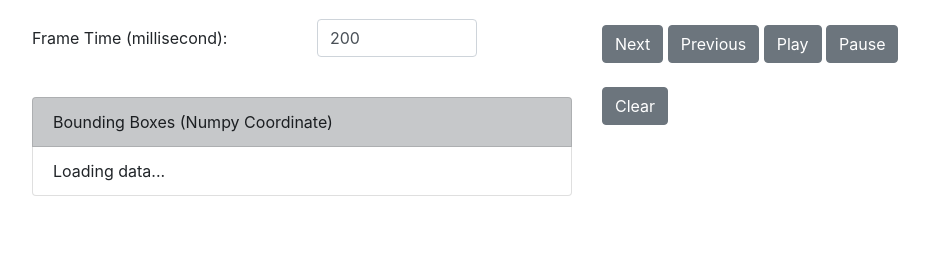
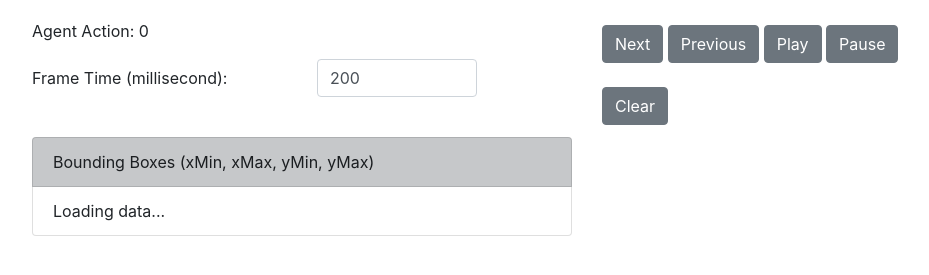
Before and after one commit to GuanSuns/Simple-Human-in-the-Loop-ML-Interface, a Python web app: template templates/index.html in a window 1280 px wide. Shown: the part 259-534 px from the top of the page, without its empty margins (53-982 px from the left). Run offline with Jinja, Linux system fonts and the light colour scheme; the template is opened without the code that fills it, so the values that code supplies are empty; some libraries are stand-ins or nearby versions.

Commit message:
bounding box upload

```diff
--- a/templates/index.html
+++ b/templates/index.html
@@ -28,6 +28,7 @@
                 <p id="frame_num">Total Frame: 0</p>
                 <p id="frame_shape">Frame Shape: 0*0</p>
                 <p id="human_feedback">Human Feedback: no feedback</p>
+                <p id="frame_action">Agent Action: 0</p>
                 <form>
                     <div class="form-group row">
                         <label for="frame_time" class="col-sm-6 col-form-label">Frame Time (millisecond):</label>
@@ -38,7 +39,7 @@
                 </form>
                 <br/>
                 <ul id="bounding-box-list" class="list-group">
-                    <li class="list-group-item list-group-item-dark">Bounding Boxes (Numpy Coordinate)</li>
+                    <li class="list-group-item list-group-item-dark">Bounding Boxes (xMin, xMax, yMin, yMax)</li>
                     <li class="list-group-item">Loading data...</li>
                 </ul>
             </div>
@@ -119,8 +120,18 @@
 
         function updateInfoPanel(frameInfo) {
             document.getElementById("frame_id").value = frameId;
+            // display action
+            document.getElementById("frame_action").innerHTML = "Agent Action: " + frameInfo["action"];
+            // display human feedback
+            if(frameInfo["is_evaluated"].valueOf() === 1) {
+                document.getElementById("human_feedback").innerHTML = "Human Feedback: " + frameInfo["human_feedback"];
+            } else {
+                document.getElementById("human_feedback").innerHTML = "Human Feedback: " + "no feedback";
+            }
+            // display total frame number
             numFrames = frameInfo["num_frames"];
             document.getElementById("frame_num").innerHTML = "Total Frames: " + numFrames;
+            // display observation shape
             document.getElementById("frame_shape").innerHTML = "Frame Shape: " + frameInfo["rgb_obs_height"]
                 + "*" + frameInfo["rgb_obs_width"];
             // generate bounding box list
@@ -134,7 +145,7 @@
 
                 if(i === 0) {
                     li.setAttribute("class", "list-group-item list-group-item-dark");
-                    li.innerHTML = "Bounding Boxes (Numpy Coordinate)";
+                    li.innerHTML = "Bounding Boxes (xMin, xMax, yMin, yMax)";
 
                     if(boundingBoxes.length === 0) {
                         let liNoData = document.createElement("li");
@@ -319,6 +330,59 @@
             }
         }
 
+        async function updateFrameFeedback(feedback, id, is_evaluated=true) {
+            const rawResponse = await fetch("http://127.0.0.1:5000/frame/info?id="+id, {
+                method: "POST",
+                headers: {
+                    "Accept": "application/json",
+                    "Content-Type": "application/json"
+                },
+                body: JSON.stringify({"human_feedback": feedback, "is_evaluated": is_evaluated})});
+            const response = await rawResponse.json();
+            // notify the user if upload fails
+            if(!response.success) {
+                alert("Fail to upload bounding boxes to server.");
+            } else {
+                document.getElementById("human_feedback").innerHTML = "Human Feedback: " + feedback;
+            }
+        }
+
+        /**
+         * ******************
+         * ******************
+         * Keyboard Input
+         * ******************
+         * ******************
+         * **/
+        async function keyboardInputHandler(event) {
+            let pressedKey = event.keyCode;
+            // 'a': positive feedback
+            if(String.fromCharCode(pressedKey) === "A") {
+                await updateFrameFeedback(1, frameId);
+            }
+            // 's': negative feedback
+            else if(String.fromCharCode(pressedKey) === "S") {
+                await updateFrameFeedback(-1, frameId);
+            }
+            // 'd': zero feedback
+            else if(String.fromCharCode(pressedKey) === "D") {
+                await updateFrameFeedback(0, frameId);
+            }
+            // 'c': clear existing feedback
+            else if(String.fromCharCode(pressedKey) === "C") {
+                await updateFrameFeedback(0, frameId, false);
+            }
+            // ' ': skip and next frame
+            else if(String.fromCharCode(pressedKey) === " ") {
+                await nextFrame();
+            }
+            // 'p': play/pause
+            else if(String.fromCharCode(pressedKey) === "P") {
+                alert('p was pressed');
+            }
+        }
+
+        document.addEventListener('keydown', (event) => keyboardInputHandler(event));
     </script>
 </body>
 </html>
--- a/test_flask.py
+++ b/test_flask.py
@@ -46,7 +46,8 @@ def get_frame_info():
         'num_frames': server_data['num_frames'],
         'frame_id': frame_id,
         'rgb_obs_height': server_data['rgb_obs_shape'][0],
-        'rgb_obs_width': server_data['rgb_obs_shape'][1]
+        'rgb_obs_width': server_data['rgb_obs_shape'][1],
+        'action': server_data['actions'][frame_id]
     })
     return jsonify(frame_info)
 
@@ -73,7 +74,7 @@ def read_data():
 
     data['rgb_obs_shape'] = data['rgb_frames'][0].shape
     data['num_frames'] = len(data['rgb_frames'])
-    data['frame_info'] = [{'bounding_boxes': []} for _ in range(data['num_frames'])]
+    data['frame_info'] = [{'bounding_boxes': [], 'human_feedback':0, 'is_evaluated':0} for _ in range(data['num_frames'])]
 
     # convert rgb array to png files (this makes future life easier) and save in temporary directory
     img_dir = os.path.join(app.static_folder, "tmp")
```
